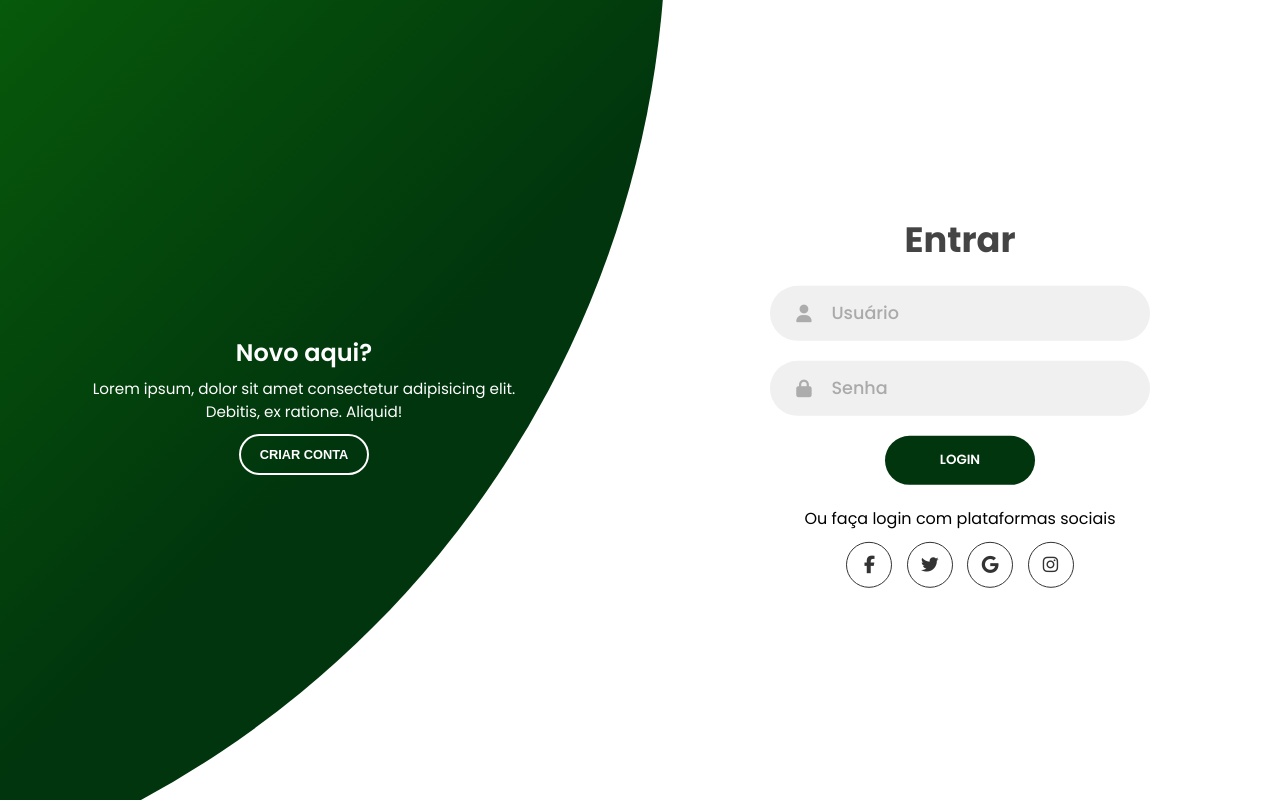
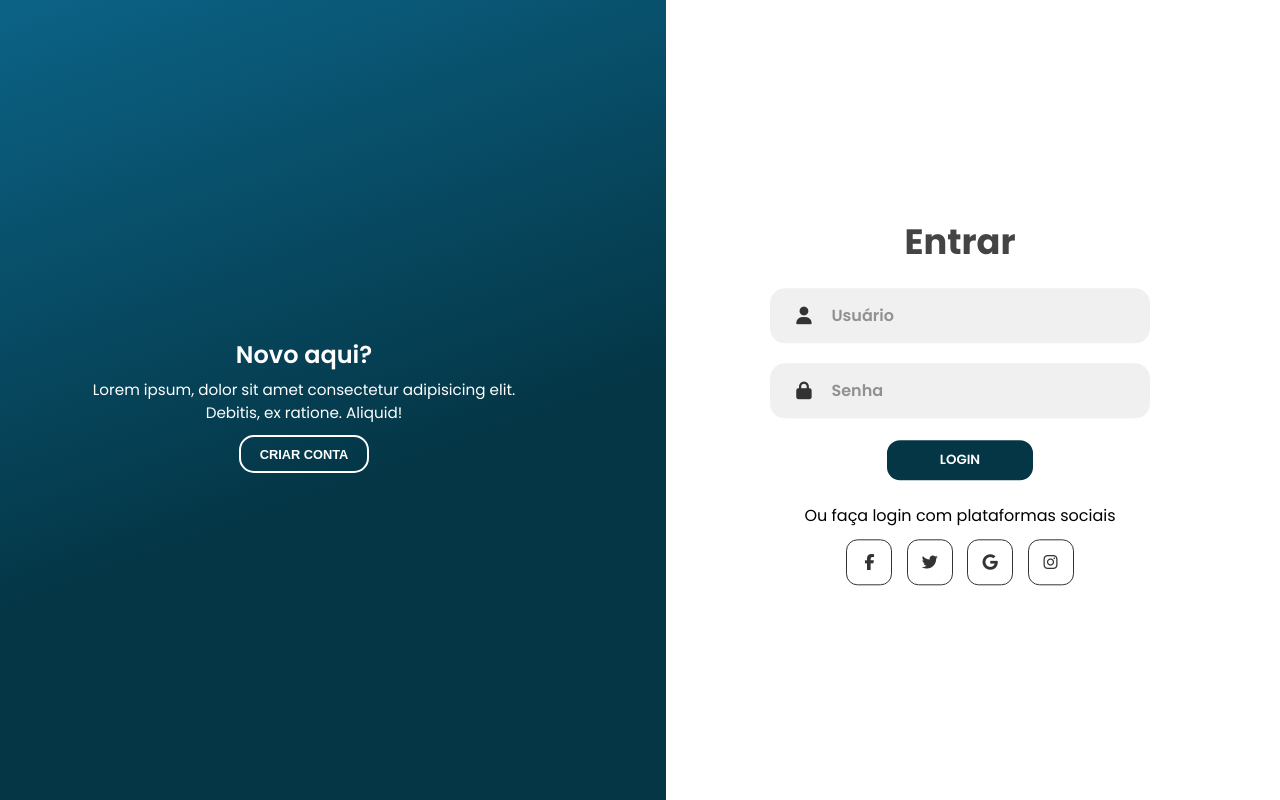
Before and after one commit to camila-github/projeto-login-js-css-flexbox-grid, a plain HTML site: page index.html in a window 1280 px wide. Drawn offline with Linux system fonts and the light colour scheme.

Commit message:
JsFlexboxGrid

```diff
--- a/assets/css/responsive.css
+++ b/assets/css/responsive.css
@@ -49,18 +49,19 @@
     }
 
     .panel h3 {
-        font-size: 1.2rem;
+        font-size: 1.5rem;
     }
 
     .panel p {
-        font-size: 0.7rem;
+        font-size: 0.8rem;
         padding: 0.5rem 0;
     }
 
     .btn.transparent {
         width: 110px;
         height: 35px;
-        font-size: 0.5rem;
+        font-size: 0.6rem;
+
     }
 
     .container:before {
--- a/assets/css/style.css
+++ b/assets/css/style.css
@@ -1,8 +1,8 @@
 @import url("https://fonts.googleapis.com/css2?family=Poppins:wght@200;300;400;500;600;700;800&display=swap");
 
 :root{
-  --firt-color: #035e17;
-  --second-color: #01350d;
+  --firt-color: #18adf1;
+  --second-color: #043646;
   --three-color: #fff;
 }
 
@@ -78,7 +78,7 @@ form.sign-in-form {
   background-color: #f0f0f0;
   margin: 10px 0;
   height: 55px;
-  border-radius: 55px;
+  border-radius: 15px;
   display: grid;
   grid-template-columns: 15% 85%;
   padding: 0 0.4rem;
@@ -88,7 +88,7 @@ form.sign-in-form {
 .input-field i {
   text-align: center;
   line-height: 55px;
-  color: #acacac;
+  color: #333;
   transition: 0.5s;
   font-size: 1.1rem;
 }
@@ -99,13 +99,13 @@ form.sign-in-form {
   border: none;
   line-height: 1;
   font-weight: 600;
-  font-size: 1.1rem;
+  font-size: 1rem;
   color: #333;
 }
 
 .input-field input::placeholder {
-  color: #aaa;
-  font-weight: 500;
+  color: rgb(146, 144, 144);
+  font-weight: 600;
 }
 
 .social-text {
@@ -126,16 +126,16 @@ form.sign-in-form {
   align-items: center;
   margin: 0 0.45rem;
   color: #333;
-  border-radius: 50%;
+  border-radius: 25%;
   border: 1px solid #333;
   text-decoration: none;
-  font-size: 1.1rem;
+  font-size: 1rem;
   transition: 0.3s;
 }
 
 .social-icon:hover {
-  color: var(--firt-color);
-  border-color: var(--firt-color);
+  color: var(--three-color);
+  background-color: var(--second-color);
 }
 
 .btn {
@@ -143,18 +143,21 @@ form.sign-in-form {
   background-color: var(--second-color);
   border: none;
   outline: none;
-  height: 49px;
-  border-radius: 49px;
+  height: 44px;
+  border-radius: 15px;
   color: var(--three-color);
   text-transform: uppercase;
   font-weight: 600;
   margin: 10px 0;
   cursor: pointer;
   transition: 0.5s;
+  border: 2px solid;
 }
 
 .btn:hover {
-  background-color: var(--firt-color);
+  background: var(--three-color);
+  color: var(--second-color);
+  border: 2px solid var(--second-color);
 }
 
 .panels-container {
@@ -175,9 +178,8 @@ form.sign-in-form {
   top: -10%;
   right: 48%;
   transform: translateY(-50%);
-  background-image: linear-gradient(-45deg, var(--second-color) 20%, #13a306 80%);
+  background-image: linear-gradient(-20deg, var(--second-color) 20%, var(--firt-color) 80%);
   transition: 1.8s ease-in-out;
-  border-radius: 50%;
   z-index: 6;
 }
 
@@ -227,14 +229,17 @@ form.sign-in-form {
   margin: 0;
   background: none;
   border: 2px solid var(--three-color);
+  border-radius: 15px;
   width: 130px;
-  height: 41px;
+  height: 38px;
   font-weight: 600;
   font-size: 0.8rem;
 }
 
 .btn.transparent:hover {
-  background-color: var(--firt-color);
+  color: var(--second-color);
+  border: 2px solid var(--three-color);
+  background-color: var(--three-color);
 }
 
 .right-panel .image,
--- a/index.html
+++ b/index.html
@@ -5,8 +5,8 @@
     <meta charset="UTF-8" />
     <meta name="viewport" content="width=device-width, initial-scale=1.0"/>
     <!-- CSS -->
-    <link rel="stylesheet" href="./assets/css/style.css"/>
-    <link rel="stylesheet" href="./assets/css/responsive.css"/>
+    <link rel="stylesheet" href="assets/css/style.css"/>
+    <link rel="stylesheet" href="assets/css/responsive.css"/>
 
     <title>Login</title>
   </head>
@@ -70,7 +70,7 @@
     </section>
 
     <script src="https://kit.fontawesome.com/a6b5a8efdf.js" crossorigin="anonymous"></script>
-    <script src="./assets/js/script.js"></script>
+    <script src="assets/js/script.js"></script>
 
   </body>
 </html>
```
Also changed, not shown: 2 other files.
